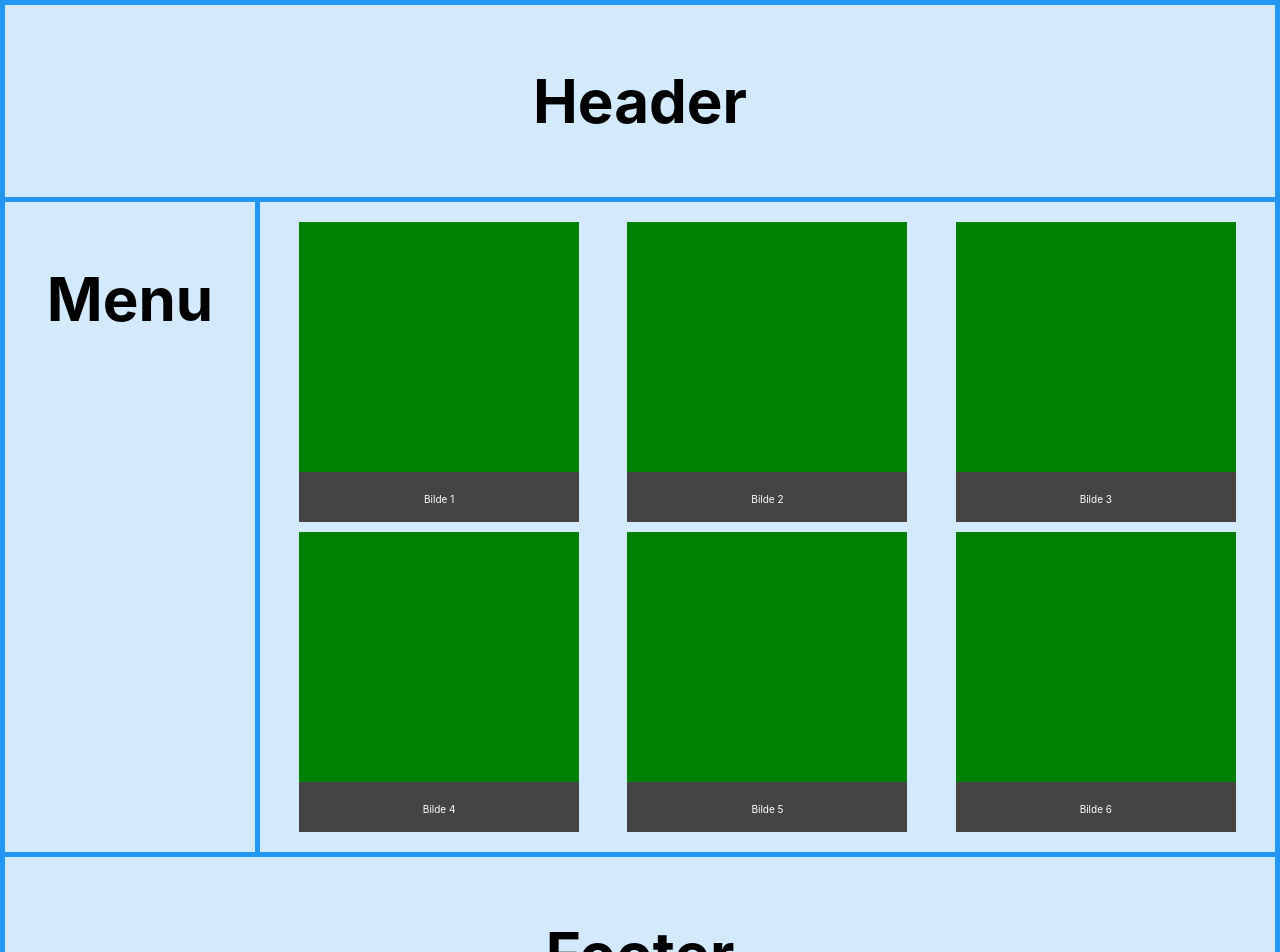
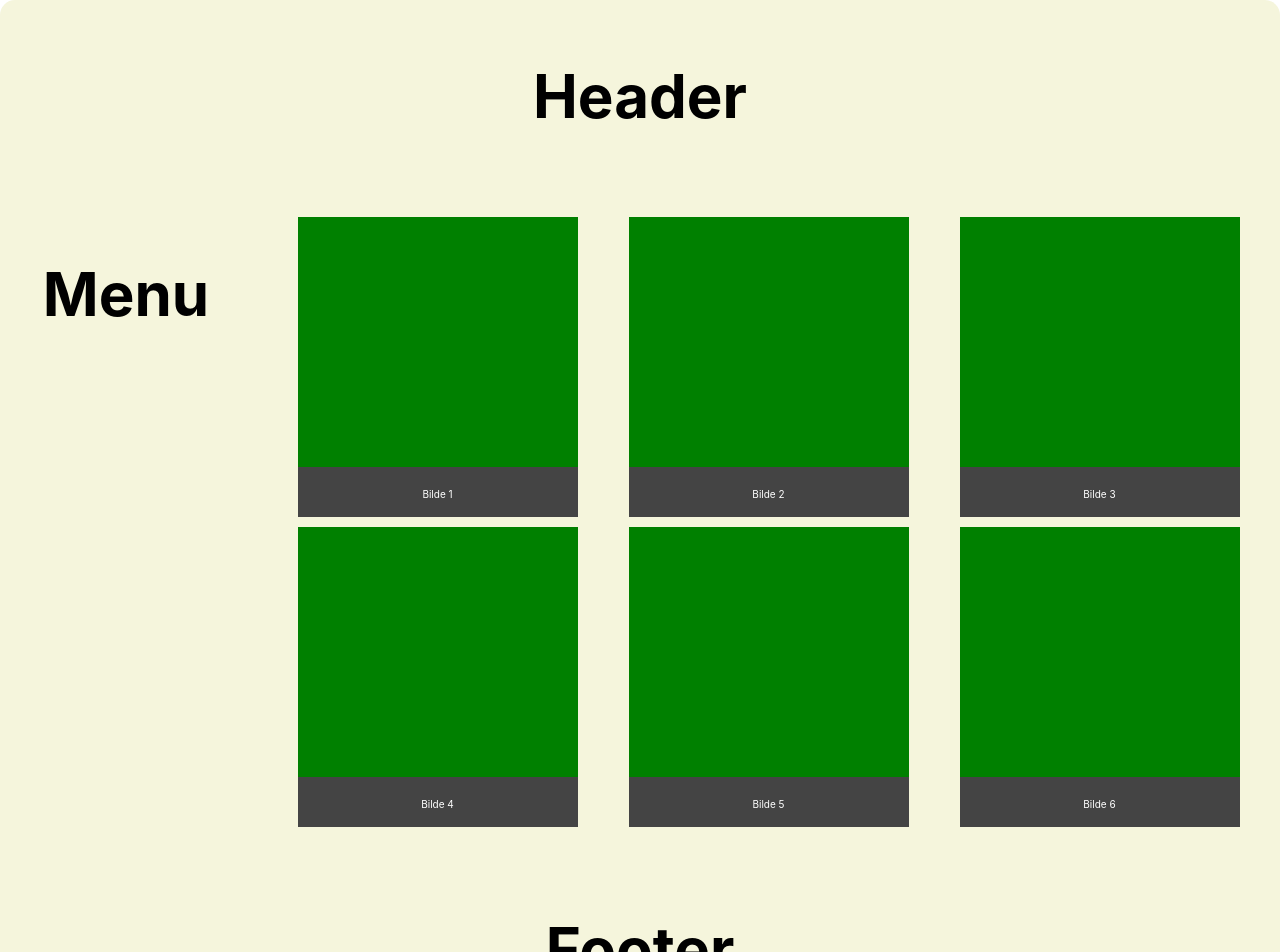
Before and after one commit to magnhan/gallery, a React (Create React App) app in the folder gallery/: page / in a window 1280 px wide. Shown: the top 952 px of the page. Built offline with nearby package versions, Linux system fonts and the light colour scheme.

Commit message:
Changed filepath to svg paintings

```diff
--- a/gallery/src/App.css
+++ b/gallery/src/App.css
@@ -1,16 +1,14 @@
-
 .grid-container {
   display: grid;
   grid-template-columns: repeat(auto-fit, minmax(250px, 1fr));
   grid-row: repeate(5, 1fr);
   grid-gap: 5px;
-    background-color: #2196f3;
-    padding: 5px;
   min-height: 100vh; /*stretches to fill the screen*/
+  background-color: beige;
+  border-radius: 15px;
 }
 
 .grid-container > div {
-    background-color: rgba(255, 255, 255, 0.8);
   text-align: center;
   padding: 20px;
   font-size: 30px;
@@ -29,7 +27,6 @@
   display: grid;
   grid-gap: 10px;
   grid-template-columns: repeat(auto-fit, minmax(300px, 1fr));
-
 }
 .Footer {
   grid-column: 1/6;
@@ -99,16 +96,15 @@
   .DisplayArt {
     grid-column: 1/6;
     grid-row: 30 / 100;
-
   }
-    .SVG{
+  .SVG {
     height: 200px;
     width: 200px;
-      justify-self: stretch;
-      margin: auto;
+    justify-items: stretch;
   }
-    .SVG_picture{
+  .SVG_picture {
     height: 160px;
     width: 200px;
+    justify-items: center;
   }
 }
--- a/gallery/src/components/displayArt.tsx
+++ b/gallery/src/components/displayArt.tsx
@@ -1,37 +1,20 @@
 import React from "react";
+import SVG1 from "./paintings/SVG1";
+import SVG2 from "./paintings/SVG2";
+import SVG3 from "./paintings/SVG3";
+import SVG4 from "./paintings/SVG4";
+import SVG5 from "./paintings/SVG5";
+import SVG6 from "./paintings/SVG6";
 
 export default function DisplayArt() {
   return (
     <div className="DisplayArt">
-      <div className="SVG 1">
-        <svg className="SVG_picture"></svg>
-        <p className="text"> Bilde 1</p>
-      </div>
-
-      <div className="SVG 2">
-        <svg className="SVG_picture"></svg>
-        <p className="text"> Bilde 2</p>
-      </div>
-
-      <div className="SVG 3">
-        <svg className="SVG_picture"></svg>
-        <p className="text"> Bilde 3</p>
-      </div>
-
-      <div className="SVG 4">
-        <svg className="SVG_picture"></svg>
-        <p className="text"> Bilde 4</p>
-      </div>
-
-      <div className="SVG 5">
-        <svg className="SVG_picture"></svg>
-        <p className="text"> Bilde 5</p>
-      </div>
-
-      <div className="SVG 6">
-        <svg className="SVG_picture"></svg>
-        <p className="text"> Bilde 6</p>
-      </div>
+      <SVG1 />
+      <SVG2 />
+      <SVG3 />
+      <SVG4 />
+      <SVG5 />
+      <SVG6 />
     </div>
   );
 }
--- /dev/null
+++ b/gallery/src/components/paintings/SVG1.tsx
@@ -0,0 +1,10 @@
+import React from "react";
+
+export default function SVG1() {
+  return (
+    <div className="SVG 1">
+      <svg className="SVG_picture"></svg>
+      <p className="text"> Bilde 1</p>
+    </div>
+  );
+}
--- /dev/null
+++ b/gallery/src/components/paintings/SVG2.tsx
@@ -0,0 +1,10 @@
+import React from "react";
+
+export default function SVG2() {
+  return (
+    <div className="SVG 2">
+      <svg className="SVG_picture"></svg>
+      <p className="text"> Bilde 2</p>
+    </div>
+  );
+}
--- /dev/null
+++ b/gallery/src/components/paintings/SVG3.tsx
@@ -0,0 +1,10 @@
+import React from "react";
+
+export default function SVG3() {
+  return (
+    <div className="SVG 3">
+      <svg className="SVG_picture"></svg>
+      <p className="text"> Bilde 3</p>
+    </div>
+  );
+}
--- /dev/null
+++ b/gallery/src/components/paintings/SVG4.tsx
@@ -0,0 +1,10 @@
+import React from "react";
+
+export default function SVG4() {
+  return (
+    <div className="SVG 4">
+      <svg className="SVG_picture"></svg>
+      <p className="text"> Bilde 4</p>
+    </div>
+  );
+}
--- /dev/null
+++ b/gallery/src/components/paintings/SVG5.tsx
@@ -0,0 +1,10 @@
+import React from "react";
+
+export default function SVG5() {
+  return (
+    <div className="SVG 5">
+      <svg className="SVG_picture"></svg>
+      <p className="text"> Bilde 5</p>
+    </div>
+  );
+}
--- /dev/null
+++ b/gallery/src/components/paintings/SVG6.tsx
@@ -0,0 +1,10 @@
+import React from "react";
+
+export default function SVG6() {
+  return (
+    <div className="SVG 6">
+      <svg className="SVG_picture"></svg>
+      <p className="text"> Bilde 6</p>
+    </div>
+  );
+}
```
Lines whose indentation alone changed are shown as unchanged.
